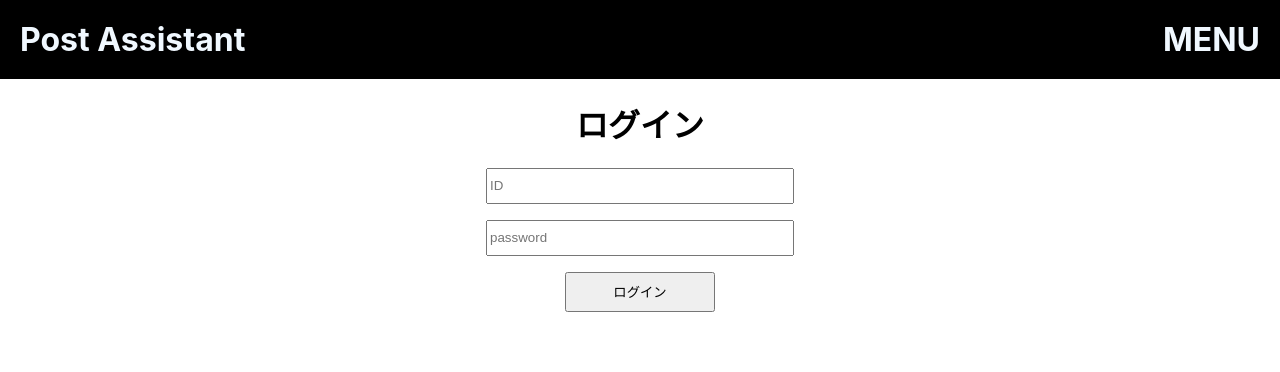
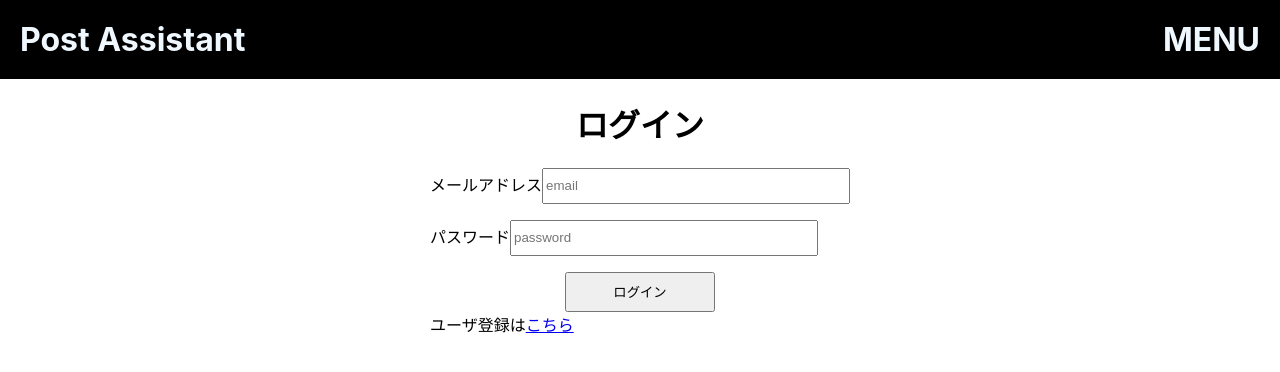
Before and after one commit to Ryodayodayo/PostAssistant, a React (Create React App) app: page /login in a window 1280 px wide. Shown: the top 372 px of the page. Built offline with nearby package versions, Linux system fonts and the light colour scheme; no server answers.

Commit message:
ログインログアウト追加

```diff
--- a/src/App.tsx
+++ b/src/App.tsx
@@ -3,6 +3,7 @@ import './App.css';
 import { BrowserRouter, Routes, Route } from "react-router-dom";
 import Home from './pages/Home';
 import Login from './pages/Login' ;
+import SignUp from './pages/SignUp';
 import { AuthProvider } from './contexts/AuthContext';
 
 function App() {
@@ -11,6 +12,7 @@ function App() {
       <BrowserRouter>
         <Routes>
           <Route path = "/" element = {<Home />}/>
+          <Route path = "/signup" element = {<SignUp />}/>
           <Route path="/login" element={<Login />} />
         </Routes>
       </BrowserRouter>
--- /dev/null
+++ b/src/components/LogOut.tsx
@@ -0,0 +1,14 @@
+import { auth } from '../firebase';
+
+const LogOut = () => {
+  const handleLogout = () => {
+    auth.signOut();
+  };
+  return (
+    <div>
+      <button onClick={handleLogout}>ログアウト</button>
+    </div>
+  );
+};
+
+export default LogOut;
--- a/src/components/LoginForm.tsx
+++ b/src/components/LoginForm.tsx
@@ -1,8 +1,67 @@
 import React, { useState } from 'react';
+import { auth } from '../firebase';
+import { signInWithEmailAndPassword } from 'firebase/auth';
+import { Link } from 'react-router-dom';
 import styles from './LoginForm.module.css'
 
+
+const Login = () => {
+
+    const [email, setEmail] = useState('');
+    const [password, setPassword] = useState('');
+
+    const handleSubmit = (event : React.FormEvent) => {
+        event.preventDefault();
+        signInWithEmailAndPassword(auth, email, password);
+        };
+
+    const handleChangeEmail = (event: React.ChangeEvent<HTMLInputElement>) => {
+        setEmail(event.currentTarget.value);
+    };
+
+    const handleChangePassword = (event: React.ChangeEvent<HTMLInputElement>) => {
+        setPassword(event.currentTarget.value);
+    };
+
+  return (
+    <div className = {styles.container}>
+      <h1>ログイン</h1>
+      <form onSubmit={handleSubmit}>
+        <div>
+          <label>メールアドレス</label>
+          <input
+          name="email"
+          type="email"
+          className = {styles.field}
+          placeholder="email"
+          onChange={(event) => handleChangeEmail(event)}/>
+        </div>
+        <div>
+          <label>パスワード</label>
+          <input
+          name="password"
+          type="password"
+          className = {styles.field}
+          placeholder="password"
+          onChange={(event) => handleChangePassword(event)}/>
+        </div>
+        <div>
+          <button className = {styles.button}>ログイン</button>
+        </div>
+        <div>
+          ユーザ登録は<Link to={'/signup'}>こちら</Link>
+        </div>
+      </form>
+    </div>
+  );
+};
+
+export default Login;
+
+
+/*
 const LoginForm = () => {
-    const [id, setId] = useState("");
+    const [email, setEmail] = useState("");
     const [password, setPassword] = useState("");
 
     const[idError, setIdError] = useState("");
@@ -13,7 +72,7 @@ const LoginForm = () => {
 
     // IDの入力処理
     const handleIdChange = (e: React.ChangeEvent<HTMLInputElement>) => {
-        setId(e.target.value);
+        setEmail(e.target.value);
         if (idError) setIdError("");
         if (keyError) setKeyError("");
     }
@@ -30,7 +89,7 @@ const LoginForm = () => {
         // エラーチェック
         let hasError = false;
 
-        if (!id) {
+        if (!email) {
             setIdError ("IDを入力してください");
             hasError = true ;
         }
@@ -54,7 +113,7 @@ const LoginForm = () => {
                 headers: {
                     'Content-Type': 'application/json'
                 },
-                body: JSON.stringify({ id, password })
+                body: JSON.stringify({ id: email, password })
             })
 
             const data = await response.json();
@@ -82,7 +141,7 @@ const LoginForm = () => {
             <div>
                 <input
                     className = {styles.field}
-                    value = {id}
+                    value = {email}
                     onChange = {handleIdChange}
                     placeholder = "ID"
                     disabled={isLoading}
@@ -130,3 +189,4 @@ const LoginForm = () => {
 };
 
 export default LoginForm;
+*/
--- a/src/components/SignUp.tsx
+++ b/src/components/SignUpForm.tsx
@@ -4,7 +4,7 @@ import { createUserWithEmailAndPassword } from 'firebase/auth';
 
 
 
-const SignUp = () => {
+const SignUpForm = () => {
   const [email, setEmail] = useState('');
   const [password, setPassword] = useState('');
 
@@ -17,8 +17,8 @@ const SignUp = () => {
     }
 
     try {
-    const userCredential = await createUserWithEmailAndPassword(auth, email, password);
-    console.log('登録成功:', userCredential.user);
+    const userInformation = await createUserWithEmailAndPassword(auth, email, password);
+    console.log('登録成功:', userInformation.user);
     } catch (error) {
     console.error('登録エラー:', error);
     }
@@ -35,7 +35,7 @@ const SignUp = () => {
 
   return (
     <div>
-      <h1>ユーザ登録 </h1>
+      <h1>ユーザー登録 </h1>
       <form onSubmit={handleSubmit}>
         <div>
           <label>メールアドレス</label>
@@ -65,4 +65,4 @@ const SignUp = () => {
   );
 };
 
-export default SignUp;
+export default SignUpForm;
--- a/src/pages/Home.module.css
+++ b/src/pages/Home.module.css
@@ -9,5 +9,6 @@
 }
 
 .container {
+    display: flex;
     margin : 20px;
 }
--- a/src/pages/Home.tsx
+++ b/src/pages/Home.tsx
@@ -1,7 +1,8 @@
 import Header from '../components/Header';
-import SighUp from '../components/SignUp';
+import SighUp from '../components/SignUpForm';
 import TemplateList from '../components/TemplateList';
 import TemplateEditor from '../components/TemplateEditor';
+import LogOut from '../components/LogOut';
 import styles from './Home.module.css'
 
 const Home  = () => {
@@ -9,13 +10,11 @@ const Home  = () => {
     <div>
         <Header />
         <div  className = {styles.home}>
-          <SighUp />
           <div className = {styles.container}>
             <TemplateList />
-          </div>
-          <div className = {styles.container}>
             <TemplateEditor />
           </div>
+          <LogOut />
         </div>
     </div>
   );
--- /dev/null
+++ b/src/pages/SignUp.module.css
@@ -0,0 +1,5 @@
+.container {
+    display: flex;
+    flex-direction: column;
+    align-items: center ;
+}
--- /dev/null
+++ b/src/pages/SignUp.tsx
@@ -0,0 +1,16 @@
+import Header from '../components/Header';
+import SignUpForm from  "../components/SignUpForm"
+import styles from "./SignUp.module.css"
+
+const SignUp  = () => {
+  return (
+    <div>
+      <Header />
+        <div className = {styles.container}>
+          <SignUpForm />
+        </div>
+    </div>
+  );
+};
+
+export default SignUp ;
```
